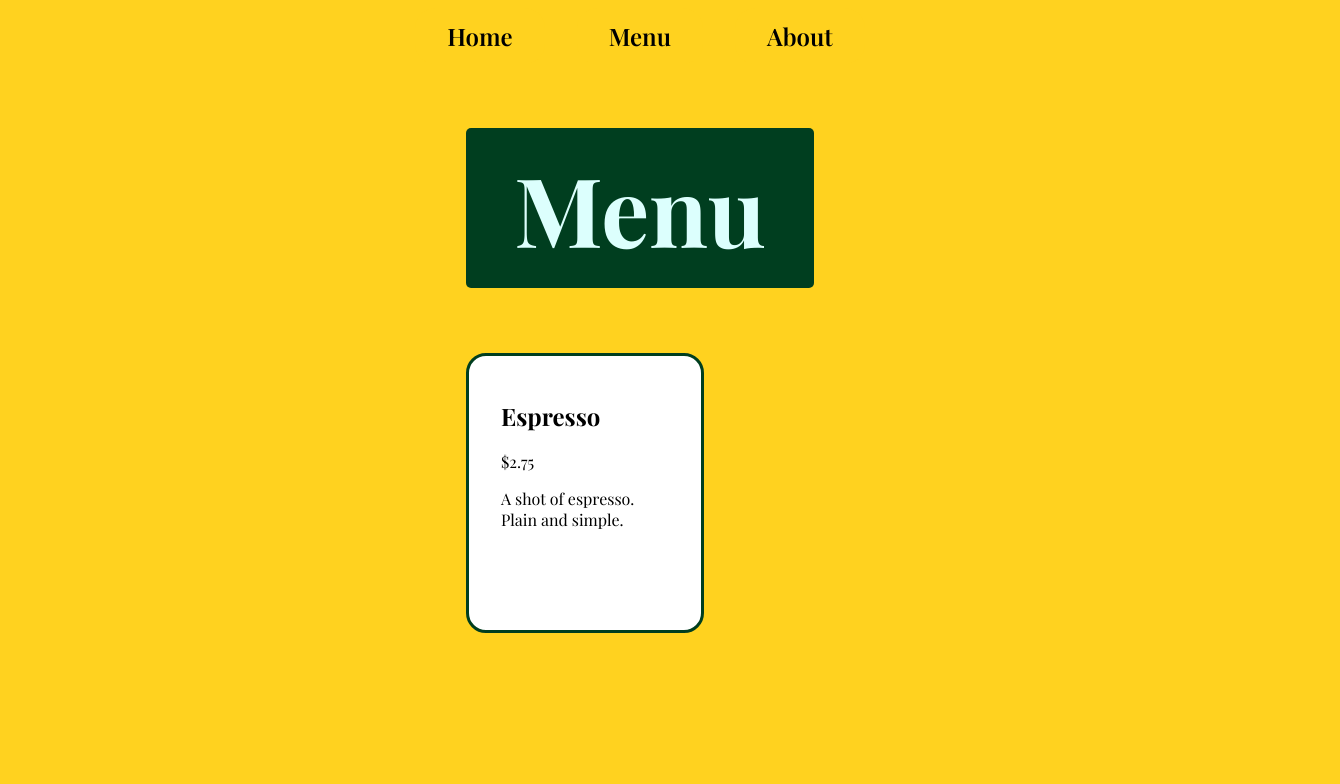
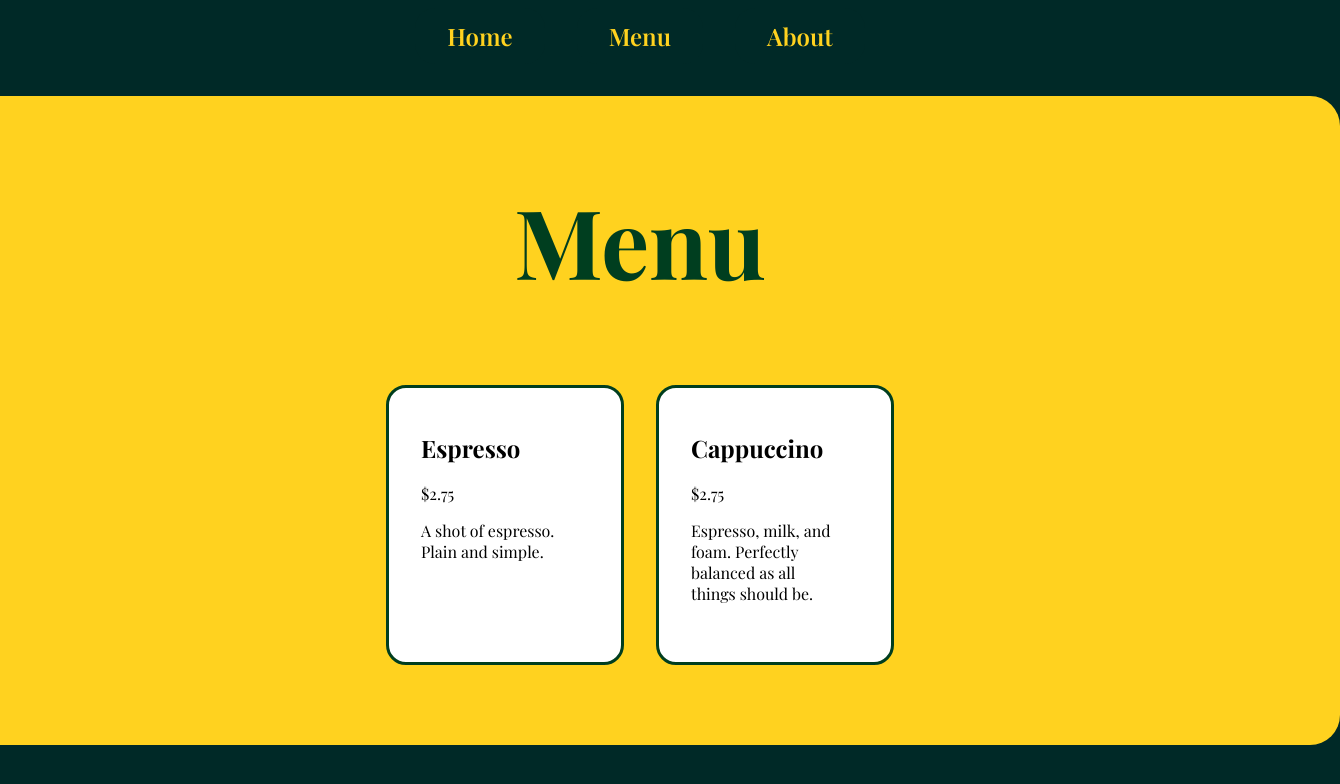
Before and after one commit to wes-cho/Restaurant-Page, a website built with webpack: page src/index.html in a window 1280 px wide. Both pictures are taken after a click on the button "Menu". Shown: the whole page, 1340 px wide, since content can reach past the window. Built offline with nearby package versions, Linux system fonts and the light colour scheme; a web font is replaced by a local one.

Commit message:
Changed primary styling of website

```diff
--- a/src/menu.js
+++ b/src/menu.js
@@ -23,4 +23,18 @@ function loadMenu(){
         const description = document.createElement('p');
             description.textContent = "A shot of espresso. Plain and simple.";
             menuItem.appendChild(description);
+
+    const menuItem1 = document.createElement("div");
+    menuBox.appendChild(menuItem1);
+        menuItem1.setAttribute('class', 'menu-item');
+        menuItem1.setAttribute('id', 'cappuccino');
+        const title1 = document.createElement("h2");
+            title1.textContent = 'Cappuccino';
+            menuItem1.appendChild(title1);
+        const price1 = document.createElement('p');
+            price1.textContent = "$2.75";
+            menuItem1.appendChild(price1);
+        const description1 = document.createElement('p');
+            description1.textContent = "Espresso, milk, and foam. Perfectly balanced as all things should be.";
+            menuItem1.appendChild(description1);
 }
--- a/src/styles.css
+++ b/src/styles.css
@@ -1,5 +1,19 @@
 body{
+    background-color: #002927;
+    margin-bottom: 3rem;
+    display: grid;
+    justify-content: center;
+    gap: 2rem;
+}
+#content{
+    display: grid;
     background-color: #FFD21F;
+    padding-bottom: 5rem;
+    border-radius: 30px;
+    justify-content: center;
+    text-align: center;
+    font-family: "Playfair Display", serif;
+    width: 1400px;
 }
 #navbar{
     display: flex;
@@ -7,7 +21,9 @@ body{
     gap: 2rem;
 }
 nav button{
-    background-color: #FFD21F;
+    background-color: #002927;
+    color: #FFD21F;
+    border: 2px solid #FFD21F;
     font-family: "Playfair Display", serif;
     font-size: 1.5rem;
     font-weight: 600;
@@ -17,16 +33,10 @@ nav button{
 }
 #restaurant-header{
     font-size: 6rem;
-    background-color: #003E1F;
+    background-color: #FFD21F;
     border-radius: 5px;
     padding: 1rem 3rem;
-    color: #DCFFFD;
-}
-#content{
-    display: grid;
-    justify-content: center;
-    text-align: center;
-    font-family: "Playfair Display", serif;
+    color: #003E1F;
 }
 #homepage-message{
     justify-self: center;
@@ -46,6 +56,10 @@ nav button{
     border-radius: 20px;
 }
 
+#menu{
+    display: flex;
+    gap: 2rem;
+}
 .menu-item{
     background-color: white;
     border: solid 3px #003E1F;
```
